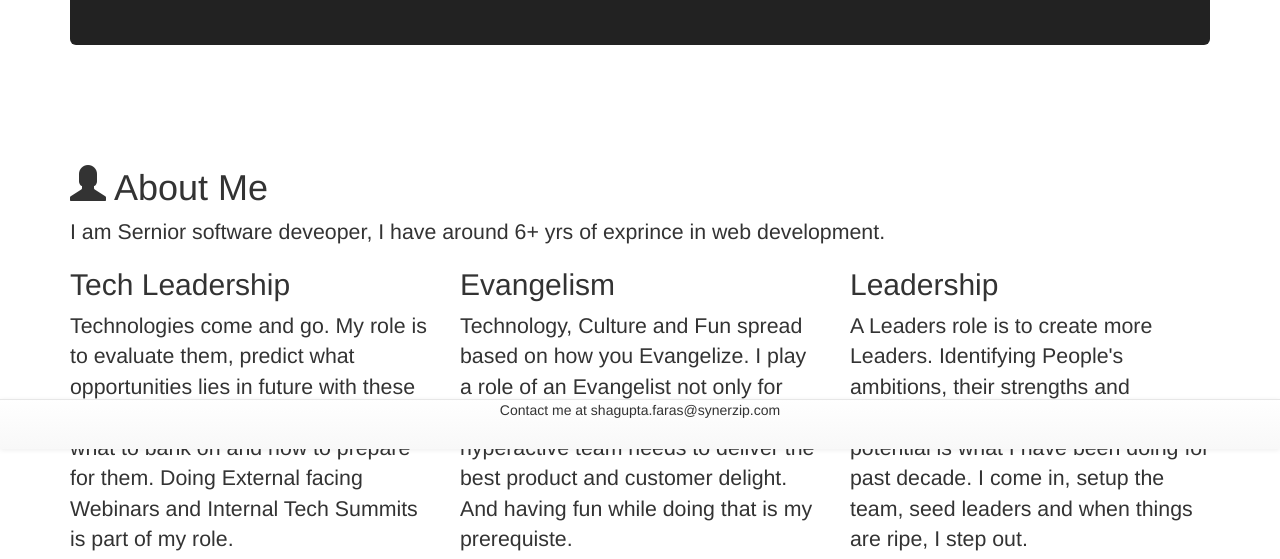
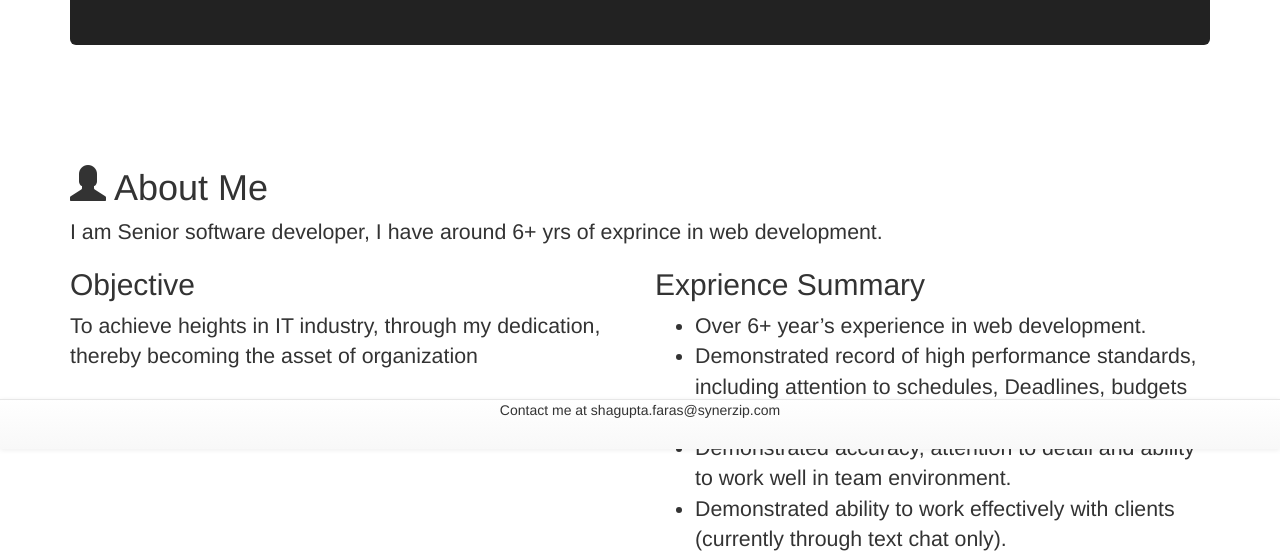
Before and after one commit to shagupta10/my-resume, a plain HTML site: page index.html in a window 1280 px wide. Shown: the part 351-910 px from the top of the page. Drawn offline with nearby package versions, Linux system fonts and the light colour scheme.

Commit message:
modifications

```diff
--- a/index.html
+++ b/index.html
@@ -62,26 +62,29 @@
     </div>
     <div class="row">
         <div class="col-xs-12 cl-md-12">
-            I am Sernior software deveoper, I have around 6+ yrs of exprince in web development.
+            I am Senior software developer, I have around 6+ yrs of exprince in web development.
         </div>
     </div>
     <div class="row">
-        <div class="col-xs-4 col-md-4">
-            <h2>Tech Leadership</h2>
-            <p>Technologies come and go. My role is to evaluate them, predict what opportunities lies in future with these technologies. I advice companies on what to bank on and how to prepare for them. Doing External facing Webinars and Internal Tech Summits is part of my role.</p>
+        <div class="col-xs-6 col-md-6">
+            <h2>Objective</h2>
+            To achieve heights in IT industry, through my dedication, thereby becoming the asset of organization
         </div>
 
 
-        <div class="col-xs-4 col-md-4">
-            <h2>Evangelism</h2>
-            <p>Technology, Culture and Fun spread based on how you Evangelize. I play a role of an Evangelist not only for Technology but the kind of culture a hyperactive team needs to deliver the best product and customer delight. And having fun while doing that is my prerequiste.</p>
-        </div>
+        <div class="col-xs-6 col-md-6">
+            <h2>Exprience Summary</h2>
+            	<ul>
+                <li>Over 6+ year’s experience in web development.</li>
+                 <li>Demonstrated record of high performance standards, including attention to schedules,
+                Deadlines, budgets and quality work.</li>
+                <li>Demonstrated accuracy, attention to detail and ability to work well in team environment.</li>
+                <li>Demonstrated ability to work effectively with clients (currently through text chat only).</li>
+                <li>Bring enthusiasm to team projects and encourage others to develop workable ideas.</li>
+            </ul>
+                    </div>
 
 
-        <div class="col-xs-4 col-md-4">
-            <h2>Leadership</h2>
-            <p>A Leaders role is to create more Leaders. Identifying People's ambitions, their strengths and mentoring them to reach their full potential is what I have been doing for past decade. I come in, setup the team, seed leaders and when things are ripe, I step out.</p>
-        </div>
     </div>
 </div>
 
@@ -108,6 +111,7 @@
             <h4>Database</h4>
             <code>Mysql</code>
             <code>PostgresSql</code>
+            <code>IBM DB2</code>
 
 
         </div>
@@ -131,6 +135,10 @@
         </div>
 
     </div>
+    <br>
+    <br>
+    <br>
+    <br>
 </div>
 <div id="certs" class="container section">
     <div class="row">
```
